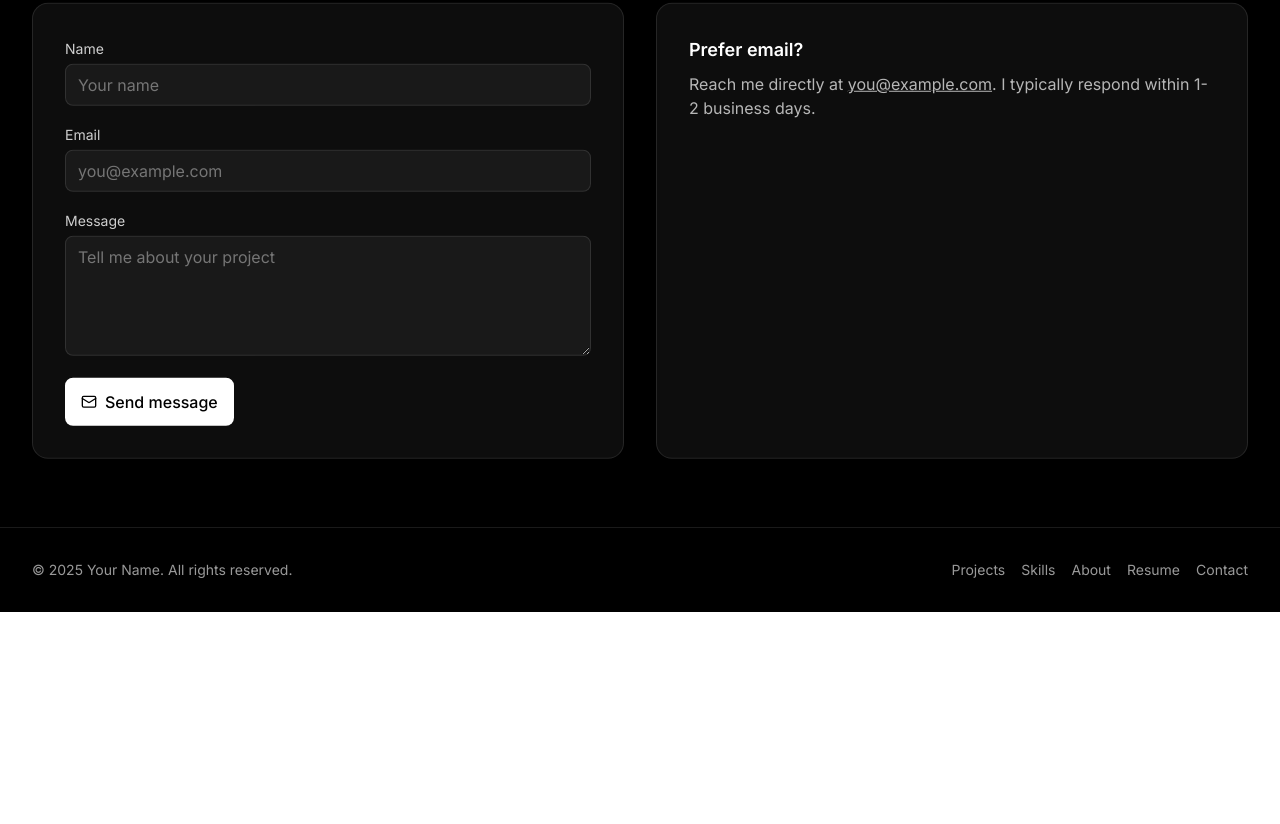
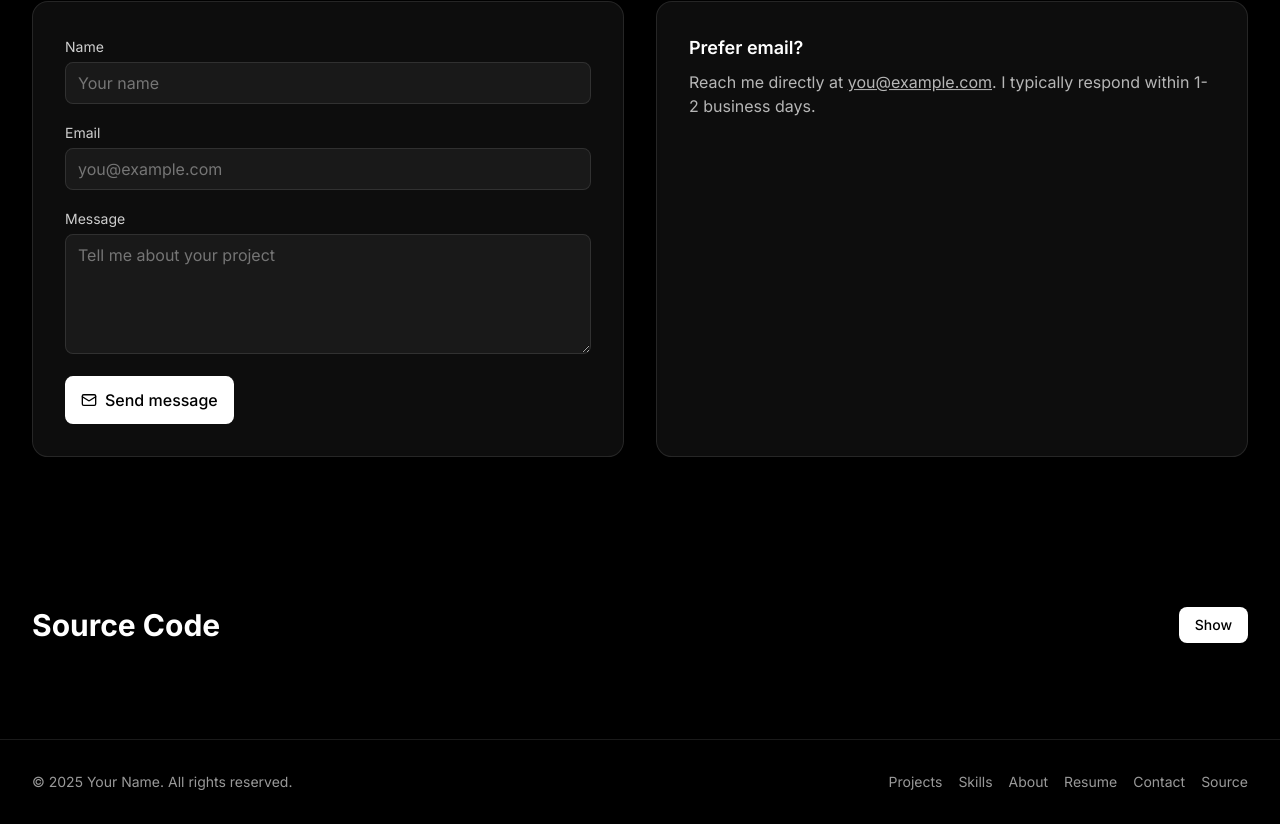
Before and after one commit to nalin-pixel/frontend-repo_n6l2a47w_gnvygt, a React (Vite) app: page / in a window 1280 px wide. Shown: the part 2443-3267 px from the top of the page. Before the commit the page ends 3055 px from the top, so only its background shows below. Built offline with nearby package versions, Linux system fonts and the light colour scheme; a web font is replaced by a local one.

Commit message:
Update project prj_n6l2a47w - 2025-11-09T17:24:50.123Z

```diff
--- a/src/App.jsx
+++ b/src/App.jsx
@@ -6,9 +6,12 @@ import Projects from './components/Projects';
 import About from './components/About';
 import Resume from './components/Resume';
 import Contact from './components/Contact';
+import SourceDump from './components/SourceDump';
+import ErrorBoundary from './components/ErrorBoundary';
 
 function App() {
   return (
+    <ErrorBoundary>
       <div className="min-h-screen bg-black text-white">
         <Navbar />
         <main>
@@ -18,6 +21,8 @@ function App() {
           <About />
           <Resume />
           <Contact />
+          {/* Source viewer that shows all key files in a read-only textarea */}
+          <SourceDump />
         </main>
         <footer className="border-t border-white/10 bg-black/60">
           <div className="mx-auto max-w-7xl px-4 sm:px-6 lg:px-8 py-8 text-sm text-white/60 flex flex-wrap items-center justify-between gap-3">
@@ -28,10 +33,12 @@ function App() {
               <a href="#about" className="hover:text-white transition-colors">About</a>
               <a href="#resume" className="hover:text-white transition-colors">Resume</a>
               <a href="#contact" className="hover:text-white transition-colors">Contact</a>
+              <a href="#source" className="hover:text-white transition-colors">Source</a>
             </div>
           </div>
         </footer>
       </div>
+    </ErrorBoundary>
   );
 }
 
--- /dev/null
+++ b/src/components/ErrorBoundary.jsx
@@ -0,0 +1,35 @@
+import React from 'react';
+
+class ErrorBoundary extends React.Component {
+  constructor(props) {
+    super(props);
+    this.state = { hasError: false, error: null };
+  }
+
+  static getDerivedStateFromError(error) {
+    return { hasError: true, error };
+  }
+
+  componentDidCatch(error, info) {
+    // eslint-disable-next-line no-console
+    console.error('UI crashed:', error, info);
+  }
+
+  render() {
+    if (this.state.hasError) {
+      return (
+        <div className="min-h-screen bg-black text-white flex items-center justify-center p-6">
+          <div className="max-w-xl text-center">
+            <h1 className="text-2xl font-semibold">Something went wrong</h1>
+            <p className="mt-2 text-white/70">The UI encountered an error. Try refreshing the page. If the issue persists, check the console for details.</p>
+            <pre className="mt-4 text-xs text-red-300 whitespace-pre-wrap bg-white/5 border border-white/10 rounded p-3 max-h-60 overflow-auto">{String(this.state.error)}</pre>
+            <button onClick={() => window.location.reload()} className="mt-4 px-4 py-2 rounded-lg bg-white text-black font-medium">Reload</button>
+          </div>
+        </div>
+      );
+    }
+    return this.props.children;
+  }
+}
+
+export default ErrorBoundary;
--- /dev/null
+++ b/src/components/SourceDump.jsx
@@ -0,0 +1,63 @@
+import React, { useMemo, useState } from 'react';
+
+// Import file sources as raw text using Vite's ?raw modifier
+import appCode from '../App.jsx?raw';
+import navbarCode from './Navbar.jsx?raw';
+import heroCode from './Hero.jsx?raw';
+import skillsCode from './Skills.jsx?raw';
+import projectsCode from './Projects.jsx?raw';
+import aboutCode from './About.jsx?raw';
+import resumeCode from './Resume.jsx?raw';
+import contactCode from './Contact.jsx?raw';
+import projectModalsCode from './ProjectModals.jsx?raw';
+
+const SourceDump = () => {
+  const [expanded, setExpanded] = useState(false);
+
+  const combined = useMemo(() => {
+    const parts = [
+      ['src/App.jsx', appCode],
+      ['src/components/Navbar.jsx', navbarCode],
+      ['src/components/Hero.jsx', heroCode],
+      ['src/components/Skills.jsx', skillsCode],
+      ['src/components/Projects.jsx', projectsCode],
+      ['src/components/ProjectModals.jsx', projectModalsCode],
+      ['src/components/About.jsx', aboutCode],
+      ['src/components/Resume.jsx', resumeCode],
+      ['src/components/Contact.jsx', contactCode],
+    ];
+    return parts
+      .map(([name, code]) => `/*================ ${name} ================*/\n${code}\n`)
+      .join('\n');
+  }, []);
+
+  return (
+    <section id="source" className="relative bg-black text-white py-20">
+      <div className="mx-auto max-w-7xl px-4 sm:px-6 lg:px-8">
+        <div className="flex items-center justify-between mb-4">
+          <h2 className="text-2xl sm:text-3xl font-bold">Source Code</h2>
+          <button
+            onClick={() => setExpanded((e) => !e)}
+            className="px-4 py-2 rounded-lg bg-white text-black text-sm font-medium hover:bg-white/90 transition"
+          >
+            {expanded ? 'Hide' : 'Show'}
+          </button>
+        </div>
+        {expanded && (
+          <div className="rounded-xl border border-white/10 bg-white/5 p-4">
+            <textarea
+              readOnly
+              value={combined}
+              className="w-full h-[60vh] bg-black text-green-200 font-mono text-xs p-4 rounded-lg border border-white/10"
+            />
+            <p className="mt-3 text-white/70 text-sm">
+              This read-only view is generated at runtime using Vite raw imports. Copy any section you need.
+            </p>
+          </div>
+        )}
+      </div>
+    </section>
+  );
+};
+
+export default SourceDump;
```
Also changed, not shown: 1 other file (tests, documents, lock files or other folders). Lines whose indentation alone changed are shown as unchanged.
